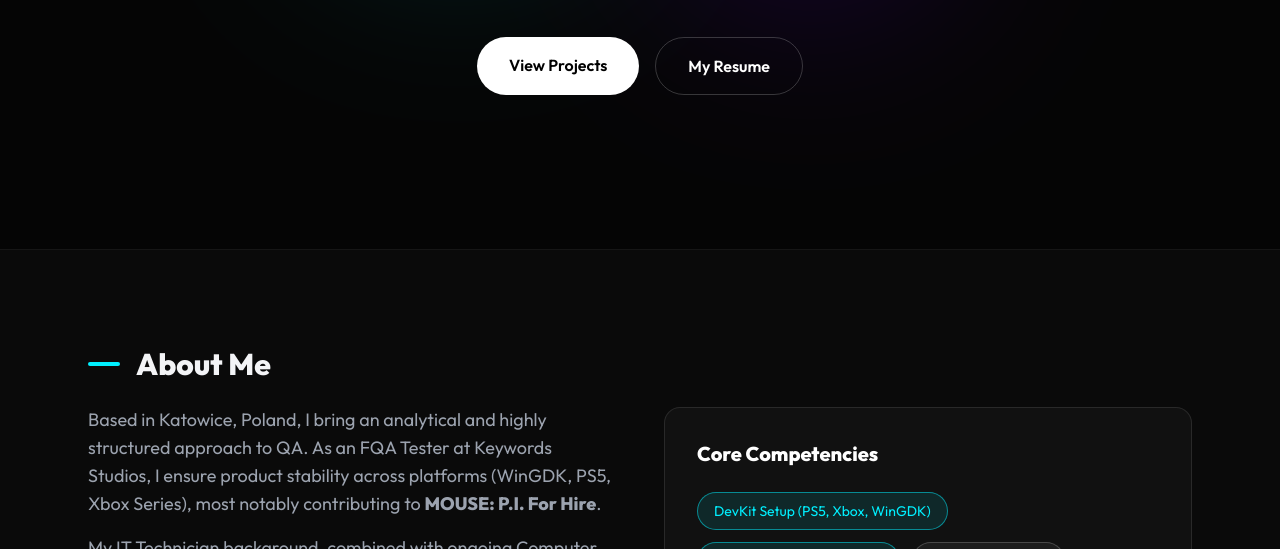
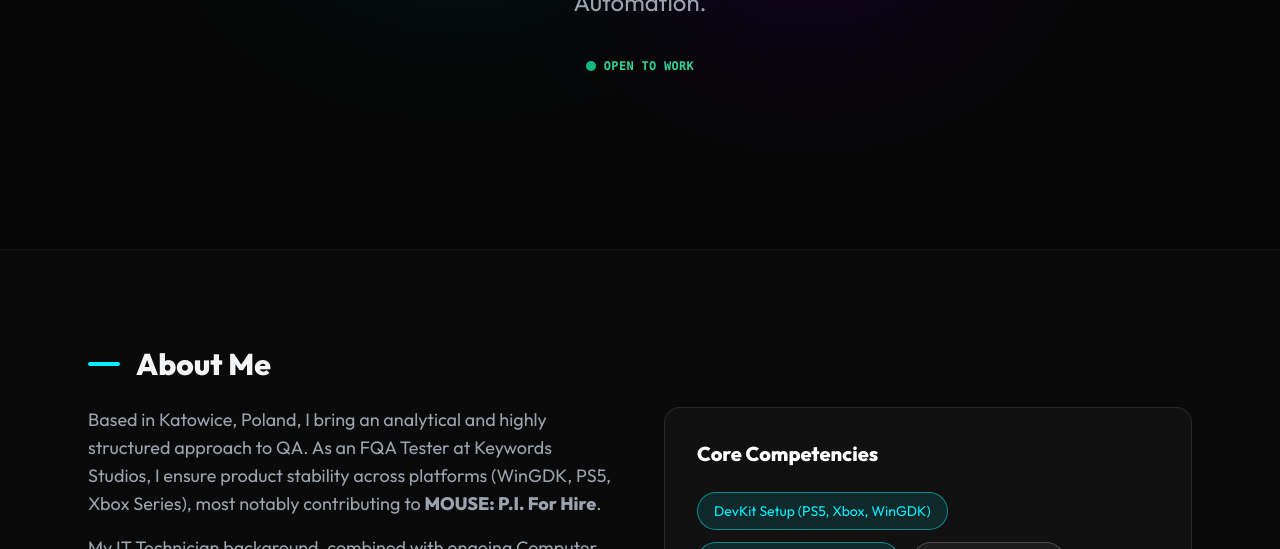
Before and after one commit to Speedyy121/qa-portfolio, a plain HTML site: page index.html in a window 1280 px wide. Shown: the part 551-1100 px from the top of the page. Drawn offline with nearby package versions, Linux system fonts and the light colour scheme.

Commit message:
Update index.html

```diff
--- a/index.html
+++ b/index.html
@@ -42,9 +42,12 @@
             <p class="text-xl md:text-2xl text-textMuted mb-10 max-w-2xl mx-auto">
                 Dedicated FQA Tester with multi-platform experience. Expert in defect management and currently expanding into Test Automation.
             </p>
-            <div class="flex flex-col sm:flex-row gap-4 justify-center">
-                <a href="projects.html" class="px-8 py-4 rounded-full bg-white text-black font-semibold hover:scale-105 transition-transform">View Projects</a>
-                <a href="resume.html" class="px-8 py-4 rounded-full border border-white/20 text-white font-semibold hover:bg-white/10 transition-colors">My Resume</a>
+            <div class="mt-8 flex items-center justify-center gap-2">
+                <span class="relative flex h-2.5 w-2.5">
+                    <span class="animate-ping absolute inline-flex h-full w-full rounded-full bg-emerald-400 opacity-75"></span>
+                    <span class="relative inline-flex rounded-full h-2.5 w-2.5 bg-emerald-500"></span>
+                </span>
+            <span class="font-mono text-xs text-emerald-400 font-semibold tracking-wide uppercase">Open to work</span>
             </div>
         </div>
     </section>
```
